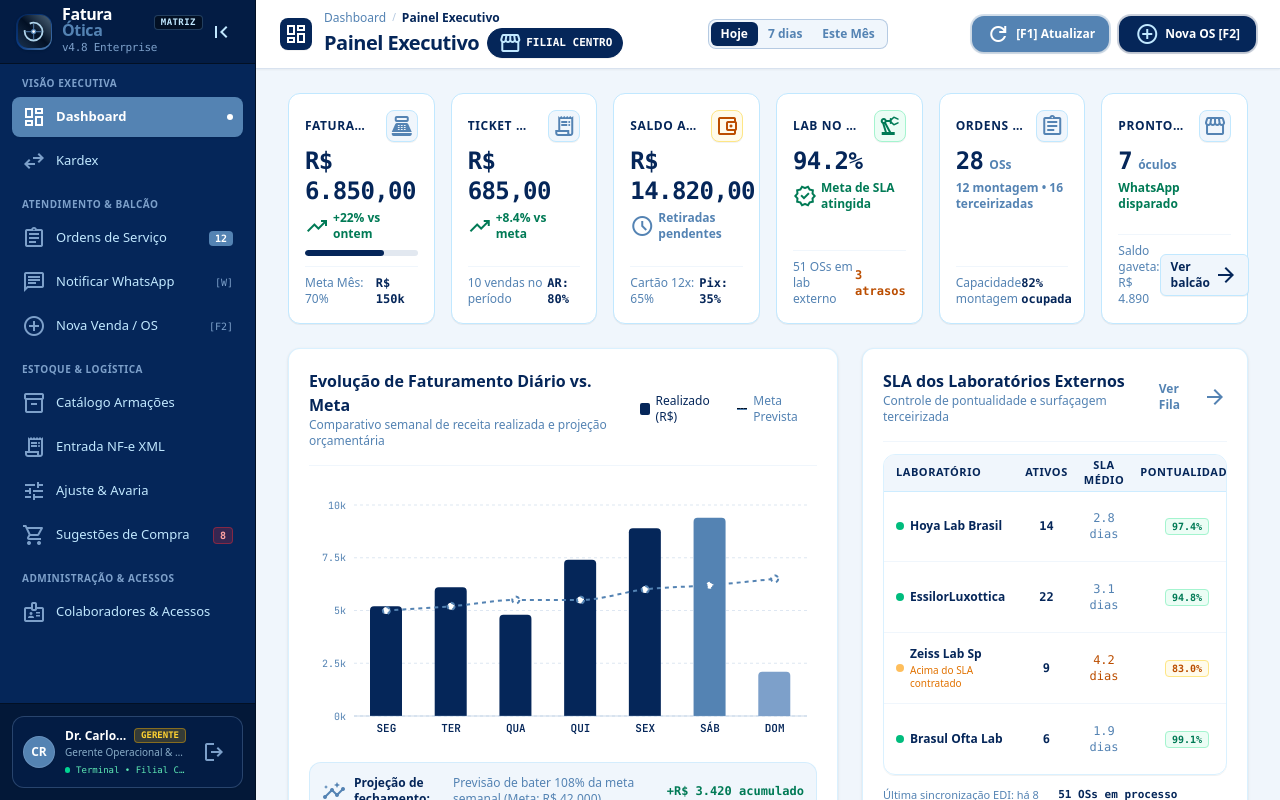
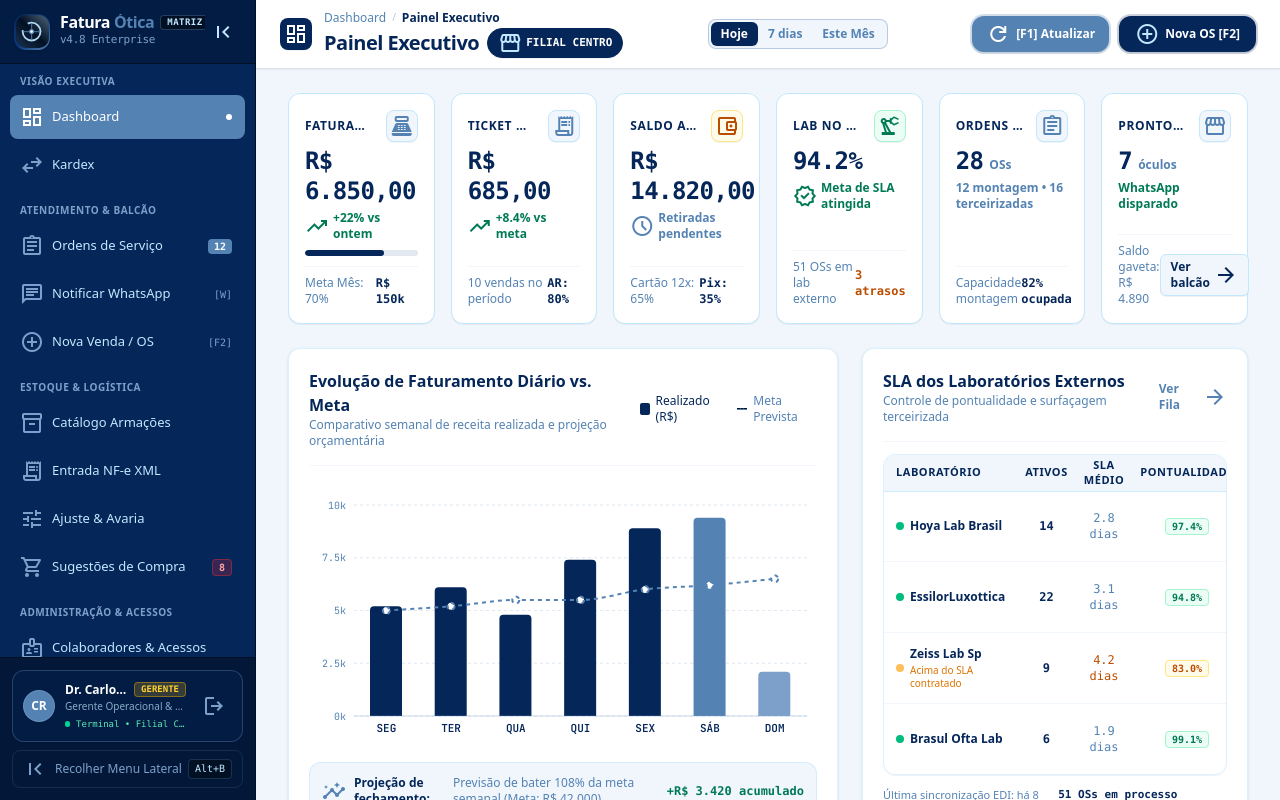
Before and after one commit to Macieljs/Fatura-otica, a Next.js app in the folder frontend/: page / in a window 1280 px wide. Both pictures are taken after a click on the button "last_page". Shown: the top 800 px of the page. Built offline with nearby package versions, Linux system fonts and the light colour scheme.

Commit message:
fix(frontend): eliminar jank e layout shift entre frames na transicao de colapso da sidebar e hidratacao

```diff
--- a/frontend/components/AppShell.tsx
+++ b/frontend/components/AppShell.tsx
@@ -7,7 +7,7 @@ import { useSidebar } from "@/context/SidebarContext";
 
 export default function AppShell({ children }: { children: React.ReactNode }) {
   const pathname = usePathname();
-  const { isCollapsed } = useSidebar();
+  const { isCollapsed, isMounted } = useSidebar();
   const isStandalonePage =
     pathname === "/login" ||
     pathname === "/ativar-conta" ||
@@ -26,7 +26,9 @@ export default function AppShell({ children }: { children: React.ReactNode }) {
       <SidebarNav />
       <div
         id="app-shell-main-wrapper"
-        className={`flex-1 min-w-0 flex flex-col min-h-screen pt-14 md:pt-0 transition-[margin] duration-200 ease-in-out ${
+        className={`flex-1 min-w-0 flex flex-col min-h-screen pt-14 md:pt-0 ${
+          isMounted ? "transition-[margin] duration-200 ease-in-out" : ""
+        } ${
           isCollapsed ? "md:ml-[72px]" : "md:ml-64"
         }`}
       >
--- a/frontend/components/SidebarNav.tsx
+++ b/frontend/components/SidebarNav.tsx
@@ -27,7 +27,7 @@ export default function SidebarNav() {
   const pathname = usePathname();
   const [mobileOpen, setMobileOpen] = useState(false);
   const { operator, isManager } = useOperator();
-  const { isCollapsed, toggleCollapse } = useSidebar();
+  const { isCollapsed, isMounted, toggleCollapse } = useSidebar();
 
   const [prevPathname, setPrevPathname] = useState(pathname);
   if (prevPathname !== pathname) {
@@ -136,37 +136,47 @@ export default function SidebarNav() {
     return (
       <div className="flex flex-col h-full justify-between">
         {/* Top Section */}
-        <div className={`flex flex-col ${collapsed ? "overflow-visible" : "overflow-y-auto overflow-x-hidden"}`}>
-          {/* Brand Header */}
-          <div className={`h-16 flex items-center border-b border-[#021024] bg-[#031c44] flex-shrink-0 transition-all ${
-            collapsed ? "px-2 justify-center" : "px-4 justify-between"
-          }`}>
+        <div className={`flex flex-col flex-1 min-h-0 ${collapsed ? "overflow-visible" : "overflow-y-auto overflow-x-hidden"}`}>
+          {/* Brand Header: Altura Fixa Rigorosa de 64px (Zero Shift) */}
+          <div className="h-16 flex items-center border-b border-[#021024] bg-[#031c44] flex-shrink-0 px-3.5 justify-between overflow-hidden">
             <Link
               id="nav-link-brand-home"
               href="/"
               prefetch={true}
-              className={`flex items-center cursor-pointer active:scale-95 transition-transform duration-100 ${
-                collapsed ? "justify-center w-full relative group" : ""
+              className={`flex items-center min-w-0 cursor-pointer active:scale-95 transition-transform duration-100 ${
+                collapsed ? "justify-center relative group w-full" : "justify-start gap-2.5"
               }`}
             >
-              {collapsed ? (
-                <>
-                  <div className="flex items-center justify-center p-1">
+              <div className="shrink-0 flex items-center justify-center">
                 <OpticalBrandLogo size="md" showText={false} />
               </div>
-                  {/* Flyout Tooltip */}
+              <div
+                className={`overflow-hidden transition-all duration-200 whitespace-nowrap ${
+                  collapsed ? "max-w-0 opacity-0 pointer-events-none" : "max-w-[180px] opacity-100 pointer-events-auto"
+                }`}
+              >
+                <div className="flex items-center gap-1.5 leading-none">
+                  <span className="text-[16px] font-bold tracking-tight font-sans text-white">
+                    Fatura <span className="text-[#5483b3] font-black">Ótica</span>
+                  </span>
+                  <span className="px-1.5 py-0.5 rounded text-[9px] font-mono font-bold uppercase tracking-wider bg-[#021024] text-[#c1e8ff] border border-[#5483b3]/40">
+                    MATRIZ
+                  </span>
+                </div>
+                <span className="text-[11px] font-mono tracking-tight text-[#7da0ca] mt-0.5 block">
+                  v4.8 Enterprise
+                </span>
+              </div>
+              {collapsed && (
                 <div
                   role="tooltip"
-                    className="hidden md:block absolute left-[64px] top-1/2 -translate-y-1/2 z-50 pointer-events-none opacity-0 invisible group-hover:opacity-100 group-hover:visible transition-all duration-150 ease-out translate-x-[-4px] group-hover:translate-x-0"
+                  className="hidden md:block absolute left-[56px] top-1/2 -translate-y-1/2 z-50 pointer-events-none opacity-0 invisible group-hover:opacity-100 group-hover:visible transition-all duration-150 ease-out translate-x-[-4px] group-hover:translate-x-0"
                 >
                   <div className="flex items-center gap-2 px-3 py-1.5 rounded-xl bg-[#021024] text-white text-xs font-semibold shadow-xl border border-[#5483B3]/40 whitespace-nowrap backdrop-blur-md">
                     <div className="absolute -left-1 top-1/2 -translate-y-1/2 w-2 h-2 bg-[#021024] border-l border-b border-[#5483B3]/40 rotate-45"></div>
                     <span className="text-[#F0F6FC]">Fatura Ótica Enterprise</span>
                   </div>
                 </div>
-                </>
-              ) : (
-                <OpticalBrandLogo size="md" subtitle="v4.8 Enterprise" badge="MATRIZ" />
               )}
             </Link>
 
@@ -177,7 +187,7 @@ export default function SidebarNav() {
                 type="button"
                 onClick={toggleCollapse}
                 title="Recolher Menu Lateral [Alt+B]"
-                className="hidden md:flex p-1.5 rounded-lg text-[#C1E8FF] hover:text-white hover:bg-[#5483B3]/20 transition-colors cursor-pointer"
+                className="hidden md:flex p-1.5 rounded-lg text-[#C1E8FF] hover:text-white hover:bg-[#5483B3]/20 transition-colors cursor-pointer shrink-0"
               >
                 <span className="material-symbols-outlined text-[18px]">first_page</span>
               </button>
@@ -194,44 +204,19 @@ export default function SidebarNav() {
             </button>
           </div>
 
-          {/* Desktop Expand Toggle Button (When Collapsed - Centered Perfectly) */}
-          {collapsed && !forceExpanded && (
-            <div className="px-2 pt-2.5 pb-0.5 flex justify-center relative group">
-              <button
-                id="btn-sidebar-toggle-collapse-collapsed"
-                type="button"
-                onClick={toggleCollapse}
-                className="hidden md:flex w-10 h-7.5 rounded-lg text-[#C1E8FF] hover:text-white hover:bg-[#5483B3]/25 transition-colors cursor-pointer items-center justify-center border border-[#5483B3]/30 shadow-2xs"
-              >
-                <span className="material-symbols-outlined text-[18px]">last_page</span>
-              </button>
-              {/* Flyout Tooltip */}
-              <div
-                role="tooltip"
-                className="hidden md:block absolute left-[64px] top-1/2 -translate-y-1/2 z-50 pointer-events-none opacity-0 invisible group-hover:opacity-100 group-hover:visible transition-all duration-150 ease-out translate-x-[-4px] group-hover:translate-x-0"
-              >
-                <div className="flex items-center gap-2 px-3 py-1.5 rounded-xl bg-[#021024] text-white text-xs font-semibold shadow-xl border border-[#5483B3]/40 whitespace-nowrap backdrop-blur-md">
-                  <div className="absolute -left-1 top-1/2 -translate-y-1/2 w-2 h-2 bg-[#021024] border-l border-b border-[#5483B3]/40 rotate-45"></div>
-                  <span className="text-[#F0F6FC]">Expandir Menu</span>
-                  <span className="px-1.5 py-0.5 rounded bg-[#5483B3]/30 text-[#C1E8FF] text-[10px] font-mono border border-[#5483B3]/30">
-                    Alt+B
-                  </span>
-                </div>
-              </div>
-            </div>
-          )}
-
-          {/* Navigation Groups */}
-          <div className={`space-y-4 ${collapsed ? "p-2" : "p-3"}`}>
+          {/* Navigation Groups (Posição vertical idêntica nos dois estados) */}
+          <div className="space-y-4 p-2.5">
             {navGroups.map((group, gIdx) => (
               <div key={gIdx}>
-                {!collapsed && (
-                  <div className="px-2.5 pb-1.5 text-[10px] font-bold tracking-wider text-[#7DA0CA] uppercase">
+                <div
+                  className={`px-2.5 text-[10px] font-bold tracking-wider text-[#7DA0CA] uppercase overflow-hidden whitespace-nowrap transition-all duration-200 ${
+                    collapsed ? "max-w-0 opacity-0 h-0 pb-0" : "max-w-[180px] opacity-100 h-auto pb-1.5"
+                  }`}
+                >
                   {group.group}
                 </div>
-                )}
                 {collapsed && gIdx > 0 && (
-                  <div className="my-2 border-t border-[#021024]" />
+                  <div className="my-2 border-t border-[#021024]/60" />
                 )}
                 <nav className="space-y-1">
                   {group.items.map((item, iIdx) => {
@@ -242,17 +227,14 @@ export default function SidebarNav() {
                         id={item.id}
                         href={item.href}
                         prefetch={true}
-                        className={`rounded-lg transition-all relative group flex items-center cursor-pointer active:scale-95 duration-100 ${
-                          collapsed
-                            ? "h-11 w-11 mx-auto justify-center"
-                            : "w-full px-2.5 py-2 justify-between font-medium text-[13px]"
-                        } ${
+                        className={`w-full h-11 rounded-lg transition-colors duration-150 relative group flex items-center cursor-pointer active:scale-95 px-3 ${
                           active
                             ? "bg-[#5483B3] text-white shadow-xs font-semibold"
-                            : "text-[#C1E8FF] hover:bg-[#5483B3]/25 hover:text-white transition-colors duration-150"
+                            : "text-[#C1E8FF] hover:bg-[#5483B3]/25 hover:text-white"
                         }`}
                       >
-                        <div className={`flex items-center pointer-events-none ${collapsed ? "justify-center" : "gap-2.5 min-w-0"}`}>
+                        {/* Ícone fixo centralizado que nunca salta */}
+                        <div className="w-5 h-5 shrink-0 flex items-center justify-center pointer-events-none">
                           <span
                             className={`material-symbols-outlined text-[20px] ${
                               active ? "text-white" : "text-[#7DA0CA]"
@@ -260,14 +242,39 @@ export default function SidebarNav() {
                           >
                             {item.icon}
                           </span>
-                          {!collapsed && <span className="truncate">{item.label}</span>}
                         </div>
 
-                        {/* Collapsed View: Badges and Floating Flyout Tooltip */}
-                        {collapsed ? (
+                        {/* Rótulo e Badges com fade e max-width suave sem quebras */}
+                        <div
+                          className={`flex items-center justify-between min-w-0 flex-1 ml-2.5 overflow-hidden transition-all duration-200 pointer-events-none ${
+                            collapsed ? "max-w-0 opacity-0" : "max-w-[180px] opacity-100"
+                          }`}
+                        >
+                          <span className="truncate text-[13px] font-medium">{item.label}</span>
+                          <div className="flex items-center gap-1 shrink-0 ml-1.5">
+                            {item.badge && (
+                              <span
+                                className={`px-1.5 py-0.2 rounded text-[10px] font-mono font-bold ${item.badgeColor}`}
+                              >
+                                {item.badge}
+                              </span>
+                            )}
+                            {item.shortcut && (
+                              <span className="text-[10px] font-mono text-[#7DA0CA]">
+                                {item.shortcut}
+                              </span>
+                            )}
+                            {active && !item.badge && !item.shortcut && (
+                              <span className="w-1.5 h-1.5 rounded-full bg-white"></span>
+                            )}
+                          </div>
+                        </div>
+
+                        {/* Badges e Flyout Tooltip na Sidebar Recolhida */}
+                        {collapsed && (
                           <>
                             {item.badge && (
-                              <span className="absolute -top-1 -right-1 h-4 min-w-[16px] px-1 rounded-full bg-[#5483B3] text-white text-[9px] font-mono font-bold flex items-center justify-center border border-[#052659]">
+                              <span className="absolute -top-1 right-1 h-4 min-w-[16px] px-1 rounded-full bg-[#5483B3] text-white text-[9px] font-mono font-bold flex items-center justify-center border border-[#052659]">
                                 {item.badge}
                               </span>
                             )}
@@ -275,7 +282,7 @@ export default function SidebarNav() {
                               <span className="absolute left-0 top-2 bottom-2 w-1 rounded-r-full bg-[#C1E8FF]"></span>
                             )}
 
-                            {/* Floating Flyout Tooltip on Hover */}
+                            {/* Flyout Tooltip Instantâneo */}
                             <div
                               role="tooltip"
                               className="hidden md:block absolute left-[56px] top-1/2 -translate-y-1/2 z-50 pointer-events-none opacity-0 invisible group-hover:opacity-100 group-hover:visible transition-all duration-150 ease-out translate-x-[-4px] group-hover:translate-x-0"
@@ -302,24 +309,6 @@ export default function SidebarNav() {
                               </div>
                             </div>
                           </>
-                        ) : (
-                          <div className="flex items-center gap-1 flex-shrink-0">
-                            {item.badge && (
-                              <span
-                                className={`px-1.5 py-0.2 rounded text-[10px] font-mono font-bold ${item.badgeColor}`}
-                              >
-                                {item.badge}
-                              </span>
-                            )}
-                            {item.shortcut && (
-                              <span className="text-[10px] font-mono text-[#7DA0CA]">
-                                {item.shortcut}
-                              </span>
-                            )}
-                            {active && !item.badge && !item.shortcut && (
-                              <span className="w-1.5 h-1.5 rounded-full bg-white"></span>
-                            )}
-                          </div>
                         )}
                       </Link>
                     );
@@ -388,8 +377,36 @@ export default function SidebarNav() {
                   </div>
                 </div>
               </div>
+
+              {/* Botão de Expandir no rodapé na Sidebar Recolhida */}
+              {!forceExpanded && (
+                <div className="relative group flex justify-center pt-1 border-t border-[#021024]/60 w-full">
+                  <button
+                    id="btn-sidebar-toggle-collapse-collapsed"
+                    type="button"
+                    onClick={toggleCollapse}
+                    className="w-9 h-8 rounded-lg text-[#C1E8FF] hover:text-white hover:bg-[#5483B3]/25 transition-colors cursor-pointer flex items-center justify-center border border-[#5483B3]/30 shadow-2xs"
+                  >
+                    <span className="material-symbols-outlined text-[18px]">last_page</span>
+                  </button>
+                  {/* Flyout Tooltip */}
+                  <div
+                    role="tooltip"
+                    className="hidden md:block absolute left-[56px] top-1/2 -translate-y-1/2 z-50 pointer-events-none opacity-0 invisible group-hover:opacity-100 group-hover:visible transition-all duration-150 ease-out translate-x-[-4px] group-hover:translate-x-0"
+                  >
+                    <div className="flex items-center gap-2 px-3 py-1.5 rounded-xl bg-[#021024] text-white text-xs font-semibold shadow-xl border border-[#5483B3]/40 whitespace-nowrap backdrop-blur-md">
+                      <div className="absolute -left-1 top-1/2 -translate-y-1/2 w-2 h-2 bg-[#021024] border-l border-b border-[#5483B3]/40 rotate-45"></div>
+                      <span className="text-[#F0F6FC]">Expandir Menu</span>
+                      <span className="px-1.5 py-0.5 rounded bg-[#5483B3]/30 text-[#C1E8FF] text-[10px] font-mono border border-[#5483B3]/30">
+                        Alt+B
+                      </span>
+                    </div>
+                  </div>
+                </div>
+              )}
             </div>
           ) : (
+            <div className="flex flex-col gap-2">
               <div className="p-2.5 rounded-xl bg-[#031c44] border border-[#7DA0CA]/30 shadow-xs flex items-center justify-between gap-2.5">
                 <div className="flex items-center gap-2.5 min-w-0">
                   <div className="w-8 h-8 rounded-full bg-[#5483B3] border border-[#7DA0CA]/50 flex items-center justify-center text-white text-xs font-bold shrink-0 shadow-xs">
@@ -426,6 +443,24 @@ export default function SidebarNav() {
                   <span className="material-symbols-outlined text-[18px]">logout</span>
                 </Link>
               </div>
+
+              {!forceExpanded && (
+                <button
+                  id="btn-sidebar-toggle-collapse-footer"
+                  type="button"
+                  onClick={toggleCollapse}
+                  className="w-full py-1.5 px-2.5 rounded-lg text-xs font-medium text-[#7DA0CA] hover:text-white hover:bg-[#5483B3]/20 flex items-center justify-between transition-colors cursor-pointer border border-[#5483B3]/20"
+                >
+                  <div className="flex items-center gap-2">
+                    <span className="material-symbols-outlined text-[18px]">first_page</span>
+                    <span>Recolher Menu Lateral</span>
+                  </div>
+                  <span className="text-[10px] font-mono px-1.5 py-0.5 rounded bg-[#021024] text-[#C1E8FF] border border-[#5483B3]/30">
+                    Alt+B
+                  </span>
+                </button>
+              )}
+            </div>
           )}
         </div>
       </div>
@@ -452,7 +487,9 @@ export default function SidebarNav() {
       {/* Desktop Persistent Sidebar (Adaptive Collapsible Width) */}
       <aside
         id="sidebar-nav-desktop-aside"
-        className={`hidden md:flex flex-shrink-0 bg-[#052659] border-r border-[#021024] flex-col fixed top-0 bottom-0 left-0 z-40 select-none transition-[width] duration-200 ease-in-out ${
+        className={`hidden md:flex flex-shrink-0 bg-[#052659] border-r border-[#021024] flex-col fixed top-0 bottom-0 left-0 z-40 select-none ${
+          isMounted ? "transition-[width] duration-200 ease-in-out" : ""
+        } ${
           isCollapsed ? "w-[72px]" : "w-64"
         }`}
       >
--- a/frontend/context/SidebarContext.tsx
+++ b/frontend/context/SidebarContext.tsx
@@ -2,39 +2,48 @@
 
 import React, { createContext, useContext, useState, useEffect, useCallback } from "react";
 
+const getInitialCollapsed = (): boolean => {
+  if (typeof window !== "undefined") {
+    try {
+      const saved = localStorage.getItem("fatura_otica_sidebar_collapsed");
+      if (saved !== null) {
+        return saved === "true";
+      }
+      if (window.innerWidth >= 1024 && window.innerWidth < 1340) {
+        return true;
+      }
+    } catch {
+      // Ignora erro de storage
+    }
+  }
+  return false;
+};
+
 interface SidebarContextType {
   isCollapsed: boolean;
+  isMounted: boolean;
   toggleCollapse: () => void;
   setCollapsed: (collapsed: boolean) => void;
 }
 
 const SidebarContext = createContext<SidebarContextType>({
   isCollapsed: false,
+  isMounted: false,
   toggleCollapse: () => {},
   setCollapsed: () => {},
 });
 
 export function SidebarProvider({ children }: { children: React.ReactNode }) {
-  const [isCollapsed, setIsCollapsed] = useState(false);
+  const [isCollapsed, setIsCollapsed] = useState<boolean>(getInitialCollapsed);
+  const [isMounted, setIsMounted] = useState(false);
 
   useEffect(() => {
-    const timer = setTimeout(() => {
-      try {
-        const saved = localStorage.getItem("fatura_otica_sidebar_collapsed");
-        if (saved !== null) {
-          setIsCollapsed(saved === "true");
-        } else {
-          // Telas de notebook / balcão compacto (1024px a 1300px) iniciam colapsadas para dar espaço à receita clínica
-          if (window.innerWidth >= 1024 && window.innerWidth < 1340) {
-            setIsCollapsed(true);
-          }
-        }
-      } catch {
-        // Ignora erro de storage
-      }
-    }, 0);
+    // Habilita as transições CSS apenas após a montagem inicial do layout (Zero Shift)
+    const frameId = requestAnimationFrame(() => {
+      setIsMounted(true);
+    });
 
-    return () => clearTimeout(timer);
+    return () => cancelAnimationFrame(frameId);
   }, []);
 
   const toggleCollapse = useCallback(() => {
@@ -55,7 +64,7 @@ export function SidebarProvider({ children }: { children: React.ReactNode }) {
   }, []);
 
   return (
-    <SidebarContext.Provider value={{ isCollapsed, toggleCollapse, setCollapsed }}>
+    <SidebarContext.Provider value={{ isCollapsed, isMounted, toggleCollapse, setCollapsed }}>
       {children}
     </SidebarContext.Provider>
   );
--- a/frontend/hooks/useOperator.tsx
+++ b/frontend/hooks/useOperator.tsx
@@ -20,6 +20,32 @@ const DEFAULT_OPERATOR: OperatorData = {
   loginTime: "08:00",
 };
 
+const getInitialOperator = (): OperatorData => {
+  if (typeof window !== "undefined") {
+    try {
+      const stored = localStorage.getItem("fatura_otica_operator");
+      if (stored) {
+        const parsed = JSON.parse(stored);
+        const isManager =
+          parsed.roleType === "gerente" ||
+          (parsed.role && parsed.role.toLowerCase().includes("gerente")) ||
+          (parsed.name && parsed.name.toLowerCase().includes("carlos"));
+
+        return {
+          name: parsed.name || (isManager ? "Dr. Carlos Ramos" : "Mariana Souza"),
+          role: parsed.role || (isManager ? "Gerente Operacional & Optometrista" : "Consultora de Atendimento"),
+          roleType: isManager ? "gerente" : "consultor",
+          branch: parsed.branch || "Filial Centro - Loja 01 Matriz",
+          loginTime: parsed.loginTime || "08:00",
+        };
+      }
+    } catch {
+      // Ignora erro
+    }
+  }
+  return DEFAULT_OPERATOR;
+};
+
 interface OperatorContextType {
   operator: OperatorData;
   role: UserRole;
@@ -34,7 +60,7 @@ const OperatorContext = createContext<OperatorContextType>({
   role: "gerente",
   isManager: true,
   isConsultant: false,
-  isLoaded: false,
+  isLoaded: true,
   setOperator: () => {},
 });
 
@@ -45,8 +71,8 @@ const OperatorContext = createContext<OperatorContextType>({
  * hydration mismatch entre SSR e cliente.
  */
 export function OperatorProvider({ children }: { children: React.ReactNode }) {
-  const [operator, setOperator] = useState<OperatorData>(DEFAULT_OPERATOR);
-  const [isLoaded, setIsLoaded] = useState(false);
+  const [operator, setOperator] = useState<OperatorData>(getInitialOperator);
+  const [isLoaded, setIsLoaded] = useState(true);
 
   const syncFromStorage = useCallback(() => {
     try {
```
Lines whose indentation alone changed are shown as unchanged.
